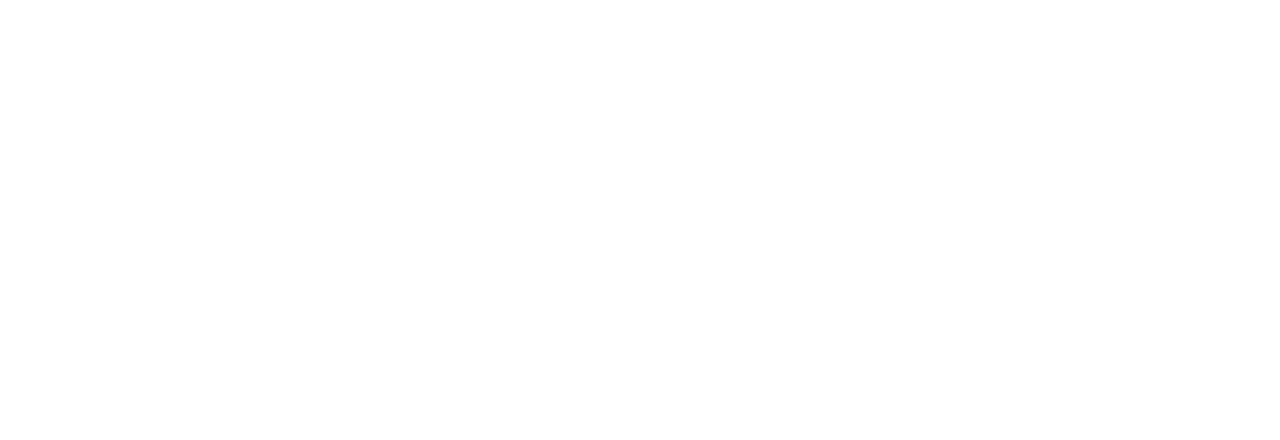
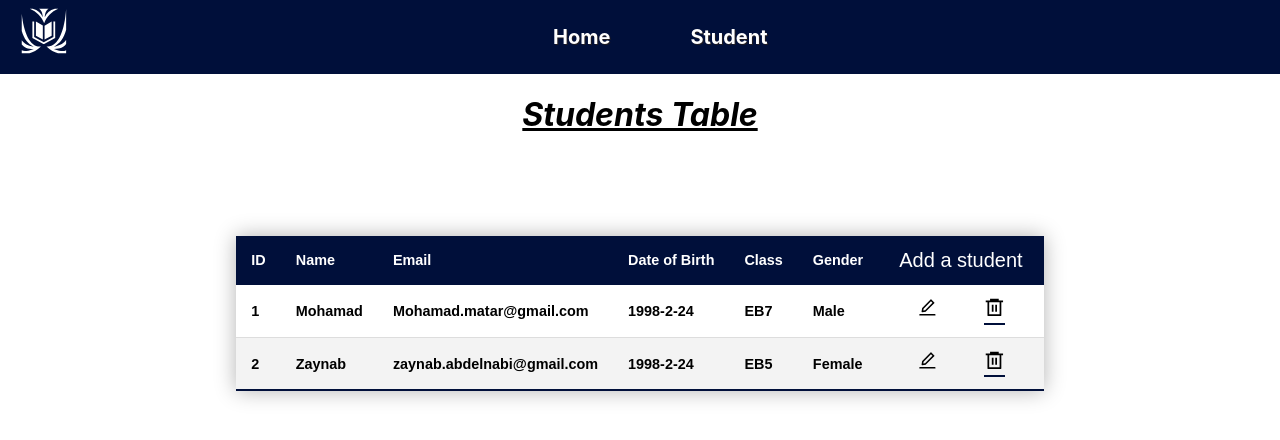
Before and after one commit to Mohammad-matar/Frontend_Cirrus, a React (Create React App) app: page /student in a window 1280 px wide. Before the commit this address had no page. Shown: the top 440 px of the page. Built offline with nearby package versions, Linux system fonts and the light colour scheme.

Commit message:
Students Table

```diff
--- a/src/App.js
+++ b/src/App.js
@@ -2,6 +2,7 @@
 import { Route, Routes, BrowserRouter } from "react-router-dom";
 import Login from './Pages/Login';
 import Home from './Pages/Home'
+import Student from './Pages/Student';
 import './App.css';
 
 
@@ -11,6 +12,7 @@
       <Routes>
         <Route path="/" element={<Login />} />
         <Route path="/home" element={<Home />} />
+        <Route path="/student" element={<Student />} />
       </Routes>
     </BrowserRouter>
   );
--- a/src/Component/Navbar/index.js
+++ b/src/Component/Navbar/index.js
@@ -13,7 +13,7 @@
             <div className='unordored-list'>
                 <ul>
                     <li><Link to="/home">Home</Link></li>
-                    <li><Link to="category">Student</Link></li>
+                    <li><Link to="/student">Student</Link></li>
                 </ul>
             </div>
         </div>
--- a/src/Pages/Home/index.js
+++ b/src/Pages/Home/index.js
@@ -1,6 +1,5 @@
 import React from 'react';
 import Navbar from '../../Component/Navbar';
-import { BiMessageSquareAdd } from 'react-icons/bi';
 import { AiOutlineEdit } from 'react-icons/ai'
 import { RiDeleteBin6Line } from "react-icons/ri"
 import './style.css';
@@ -17,42 +16,27 @@
             <table className="styled-table">
                 <thead>
                     <tr>
+                        <th>ID</th>
                         <th>Name</th>
                         <th>Email</th>
                         <th>Phone Number</th>
-                        <th>
-                            <button className='btn-bi'> Add a student</button>
-
-                            {/* <BiMessageSquareAdd className='btn-bi' /> */}
-                        </th>
-
                     </tr>
                 </thead>
                 <tbody>
                     <tr className="active-row">
+                        <td>1</td>
                         <td>Zaynab</td>
                         <td>zaynab.abdalnabi@gmail.com</td>
                         <td>71-728-733</td>
-                        <td className='edit-delet-icon'>
-                            <AiOutlineEdit />
-                            <tr>
-                                <RiDeleteBin6Line />
 
-                            </tr>
-                        </td>
 
                     </tr>
                     <tr className="active-row">
+                        <td>2</td>
                         <td>Hadi</td>
                         <td>hadi.hayek@gmail.com</td>
                         <td>71-728-733</td>
-                        <td className='edit-delet-icon'>
-                            <AiOutlineEdit />
-                            <tr>
-                                <RiDeleteBin6Line />
 
-                            </tr>
-                        </td>
                     </tr>
 
                 </tbody>
--- /dev/null
+++ b/src/Pages/Student/index.js
@@ -0,0 +1,68 @@
+import React from 'react';
+import Navbar from '../../Component/Navbar';
+import { AiOutlineEdit } from 'react-icons/ai'
+import { RiDeleteBin6Line } from "react-icons/ri"
+import './style.css';
+
+export default function Student() {
+    return (
+        <div>
+            <Navbar />
+            <div className='home-title'>
+                <h1>
+                    <u><i>Students Table</i></u>
+                </h1>
+            </div>
+            <table className="styled-table">
+                <thead>
+                    <tr>
+                        <th>ID</th>
+                        <th>Name</th>
+                        <th>Email</th>
+                        <th>Date of Birth</th>
+                        <th>Class</th>
+                        <th> Gender</th>
+                        <th>
+                            <button className='btn-bi'> Add a student</button>
+
+                        </th>
+                    </tr>
+                </thead>
+                <tbody>
+                    <tr className="active-row">
+                        <td>1</td>
+                        <td>Mohamad</td>
+                        <td>Mohamad.matar@gmail.com</td>
+                        <td>1998-2-24</td>
+                        <td>EB7</td>
+                        <td>Male</td>
+
+                        <td className='edit-delet-icon'>
+                            <AiOutlineEdit />
+                            <tr>
+                                <RiDeleteBin6Line />
+
+                            </tr>
+                        </td>
+
+                    </tr>
+                    <tr className="active-row">
+                        <td>2</td>
+                        <td>Zaynab</td>
+                        <td>zaynab.abdelnabi@gmail.com</td>
+                        <td>1998-2-24</td>
+                        <td>EB5</td>
+                        <td>Female</td>
+                        <td className='edit-delet-icon'>
+                            <AiOutlineEdit />
+                            <tr>
+                                <RiDeleteBin6Line />
+                            </tr>
+                        </td>
+                    </tr>
+
+                </tbody>
+            </table>
+        </div>
+    )
+}
--- /dev/null
+++ b/src/Pages/Student/style.css
@@ -0,0 +1,17 @@
+.btn-bi {
+  font-size: 20px;
+  background-color: transparent;
+  color: white;
+  border: 0;
+  border-radius: 5px;
+}
+.btn-bi:hover {
+  background-color: #30f1f8;
+  color: rgb(0, 15, 58);
+}
+
+.edit-delet-icon {
+  font-size: 1.3rem;
+  display: flex;
+  justify-content: space-around;
+}
```
